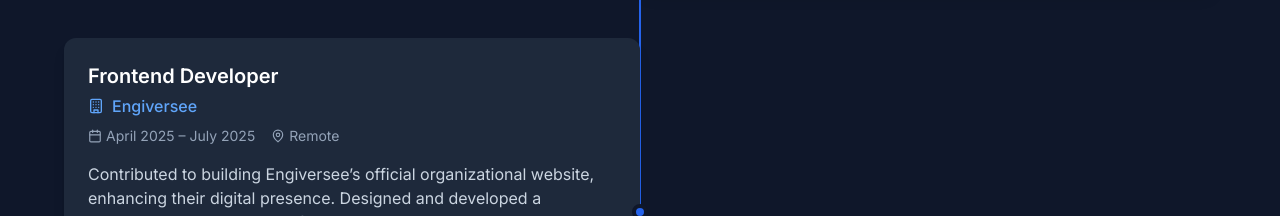
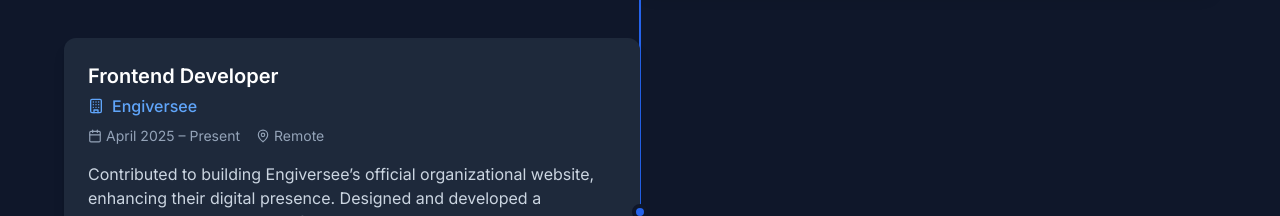
Before and after one commit to Saitejaswini-25/Portfolioo, a React (Vite) app: page / in a window 1280 px wide. Shown: the part 3800-4016 px from the top of the page. Built offline with nearby package versions, Linux system fonts and the light colour scheme.

Commit message:
Update Experience.tsx

```diff
--- a/src/components/Experience.tsx
+++ b/src/components/Experience.tsx
@@ -23,7 +23,7 @@ const Experience: React.FC = () => {
       title: 'Frontend Developer',
       company: 'Engiversee',
       location: 'Remote',
-      period: 'April 2025 – July 2025',
+      period: 'April 2025 – Present',
       description:
         'Contributed to building Engiversee’s official organizational website, enhancing their digital presence. Designed and developed a responsive, SEO-optimized frontend using React.js and Tailwind CSS.',
       achievements: [
```
